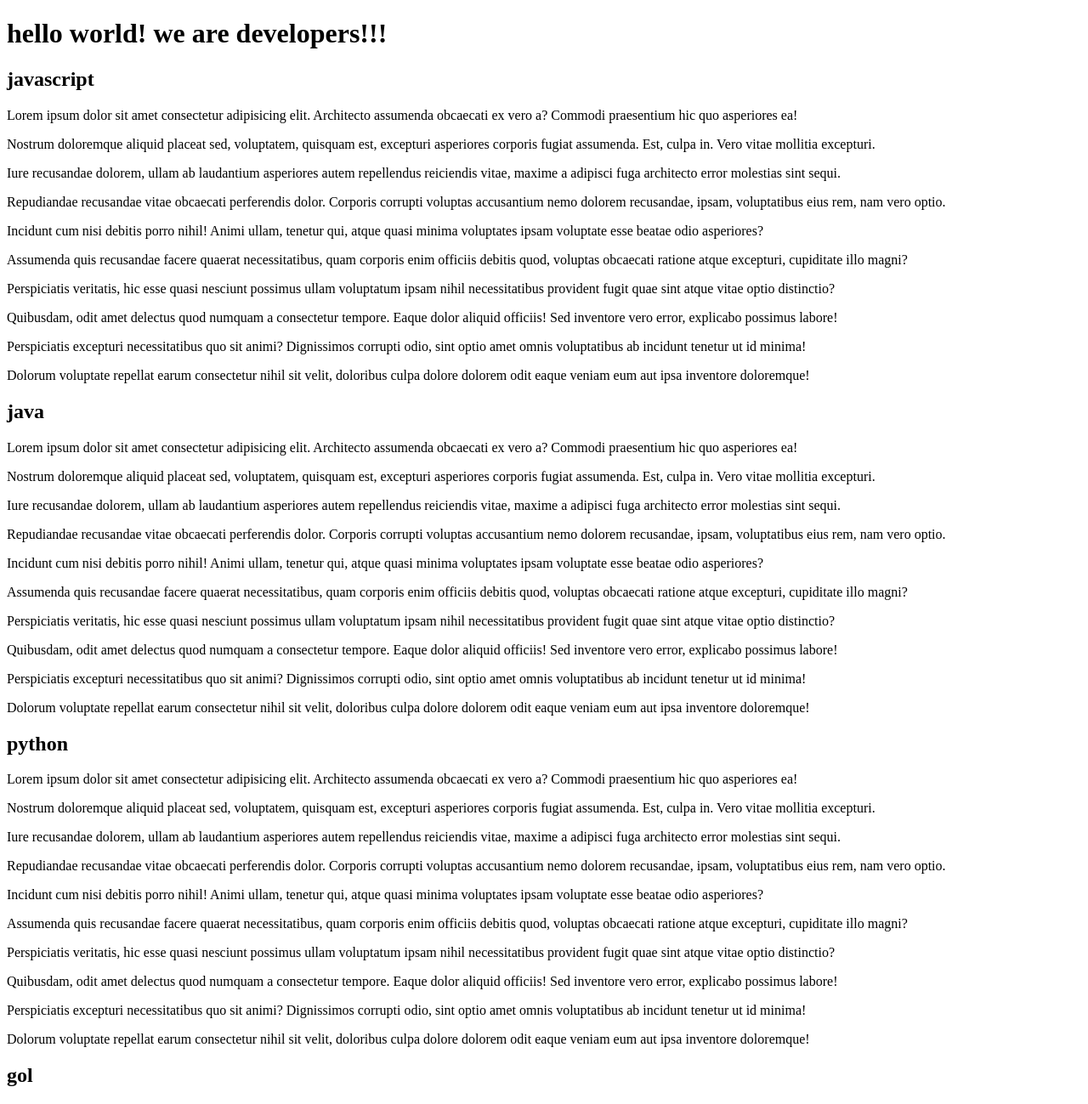
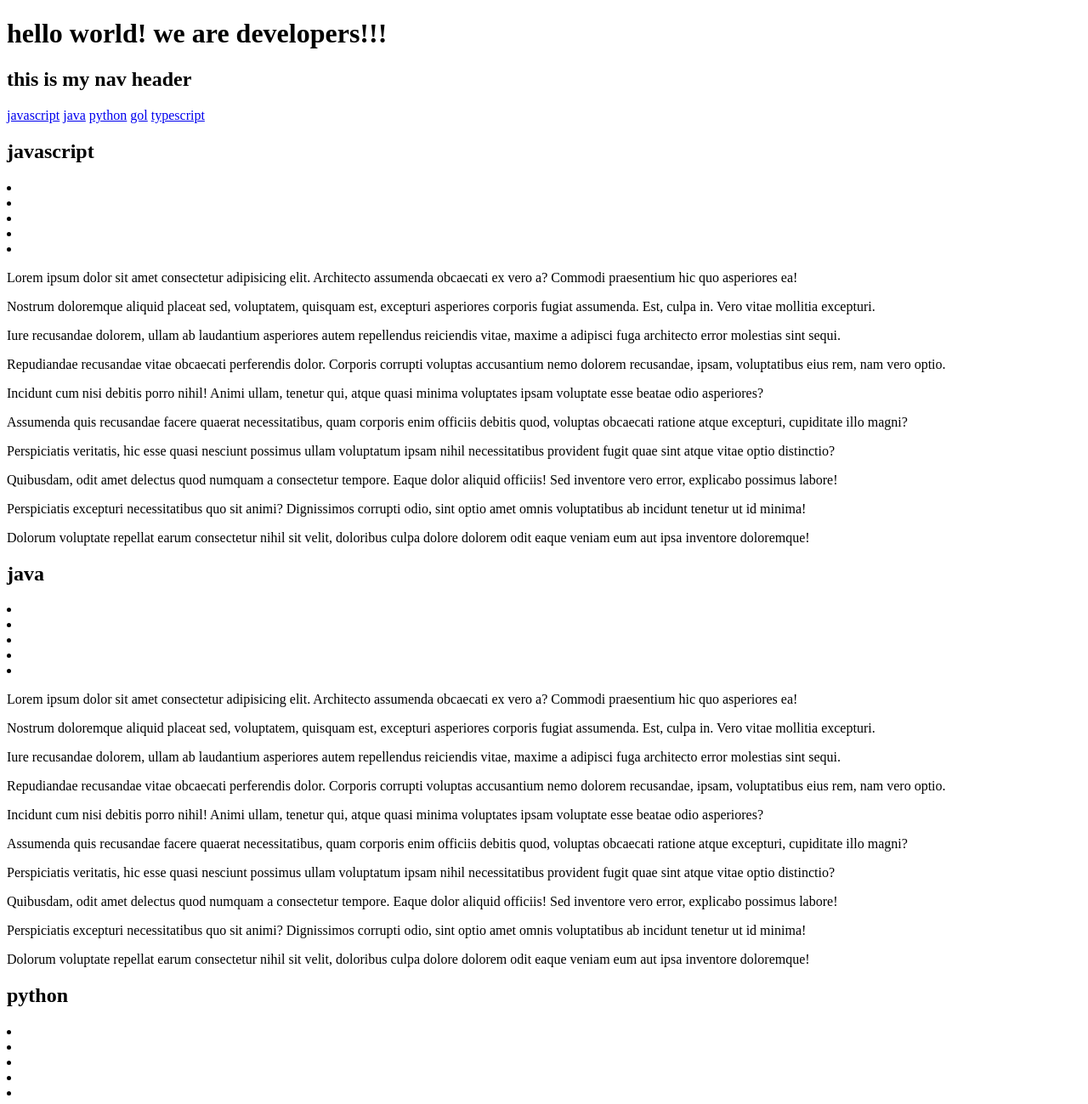
Before and after one commit to helciodev/Ositaadimma-Helcio, a plain HTML site: page index.html in a window 1280 px wide. Shown: the top 1299 px of the page at 85% size. Drawn offline with Linux system fonts and the light colour scheme.

Commit message:
third commit

```diff
--- a/index.html
+++ b/index.html
@@ -10,8 +10,24 @@
 		<script src="https://cdn.freecodecamp.org/testable-projects-fcc/v1/bundle.js"></script>
 		<h1>hello world! we are developers!!!</h1>
 		<main id="main-doc">
+			<nav id="navbar">
+				<header>
+					<h1>this is my nav header</h1>
+				</header>
+				<a href="#javascript" class="nav-link">javascript</a>
+				<a href="#java" class="nav-link">java</a>
+				<a href="#python" class="nav-link">python</a>
+				<a href="#gol" class="nav-link">gol</a>
+				<a href="#typescript" class="nav-link">typescript</a>
+			</nav>
 			<section class="main-section" id="javascript">
 				<header><h1>javascript</h1></header>
+				<li></li>
+				<li></li>
+				<li></li>
+				<li></li>
+				<li></li>
+
 				<p>
 					Lorem ipsum dolor sit amet consectetur adipisicing elit. Architecto
 					assumenda obcaecati ex vero a? Commodi praesentium hic quo asperiores
@@ -69,6 +85,11 @@
 			</section>
 			<section class="main-section" id="java">
 				<header><h1>java</h1></header>
+				<li></li>
+				<li></li>
+				<li></li>
+				<li></li>
+				<li></li>
 				<p>
 					Lorem ipsum dolor sit amet consectetur adipisicing elit. Architecto
 					assumenda obcaecati ex vero a? Commodi praesentium hic quo asperiores
@@ -126,6 +147,11 @@
 			</section>
 			<section class="main-section" id="python">
 				<header><h1>python</h1></header>
+				<li></li>
+				<li></li>
+				<li></li>
+				<li></li>
+				<li></li>
 				<p>
 					Lorem ipsum dolor sit amet consectetur adipisicing elit. Architecto
 					assumenda obcaecati ex vero a? Commodi praesentium hic quo asperiores
@@ -183,6 +209,11 @@
 			</section>
 			<section class="main-section" id="gol">
 				<header><h1>gol</h1></header>
+				<li></li>
+				<li></li>
+				<li></li>
+				<li></li>
+				<li></li>
 				<p>
 					Lorem ipsum dolor sit amet consectetur adipisicing elit. Architecto
 					assumenda obcaecati ex vero a? Commodi praesentium hic quo asperiores
@@ -240,6 +271,11 @@
 			</section>
 			<section class="main-section" id="typescript">
 				<header><h1>typescript</h1></header>
+				<li></li>
+				<li></li>
+				<li></li>
+				<li></li>
+				<li></li>
 				<p>
 					Lorem ipsum dolor sit amet consectetur adipisicing elit. Architecto
 					assumenda obcaecati ex vero a? Commodi praesentium hic quo asperiores
```
